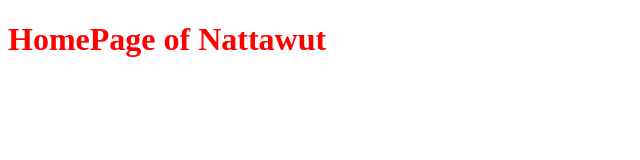
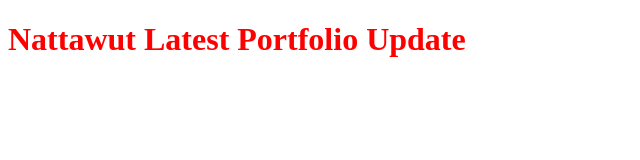
Before and after one commit to KaedeTun/git-local-remote, a plain HTML site: page Index.html in a window 1280 px wide. Shown: the whole page, without its empty margins (0-640 px from the left). Drawn offline with Linux system fonts and the light colour scheme.

Commit message:
Update Index.html

```diff
--- a/Index.html
+++ b/Index.html
@@ -7,6 +7,6 @@
     <link rel="stylesheet" href="Style.css">
 </head>
 <body>
-    <h1>HomePage of Nattawut</h1>
+    <h1>Nattawut Latest Portfolio Update</h1>
 </body>
 </html>
```
